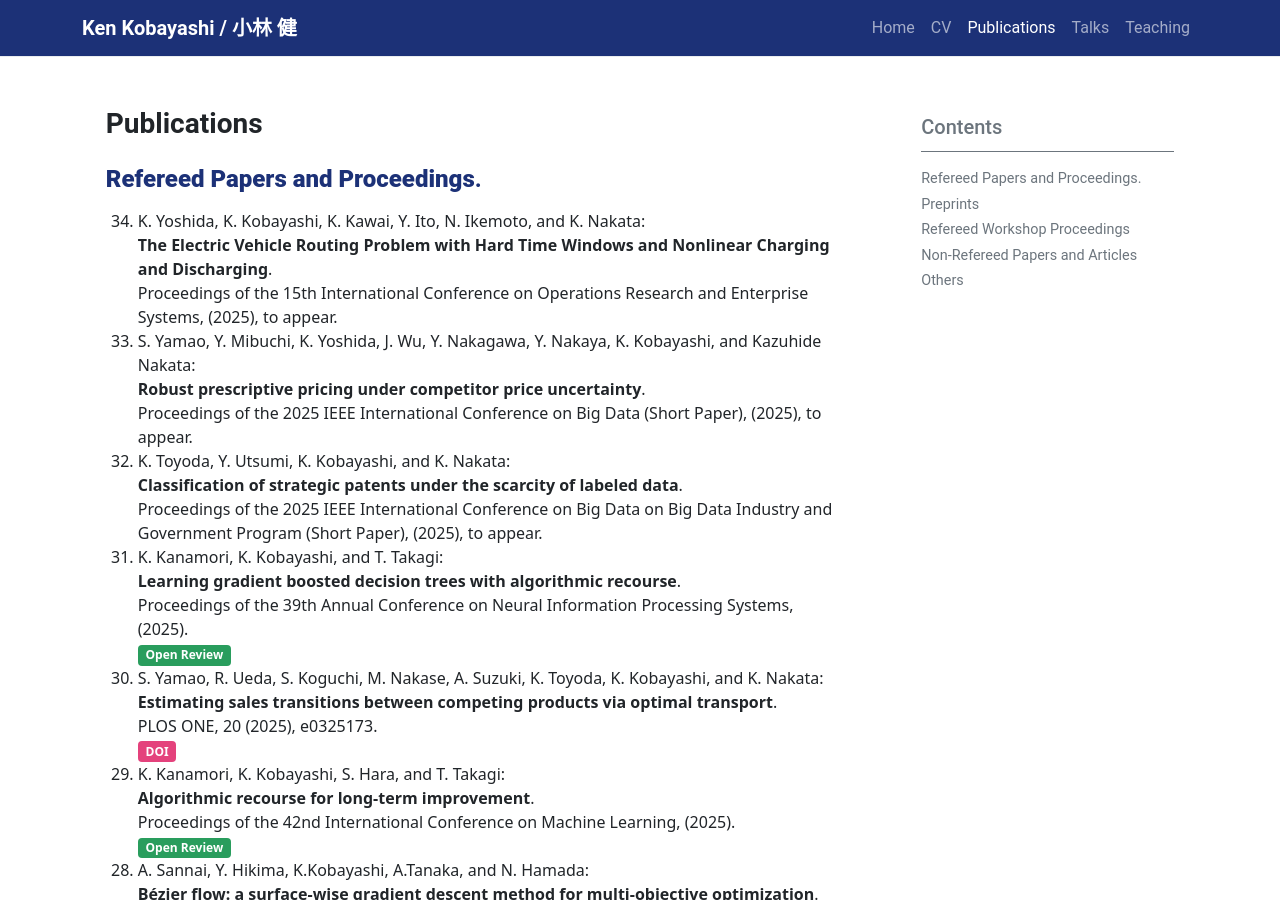
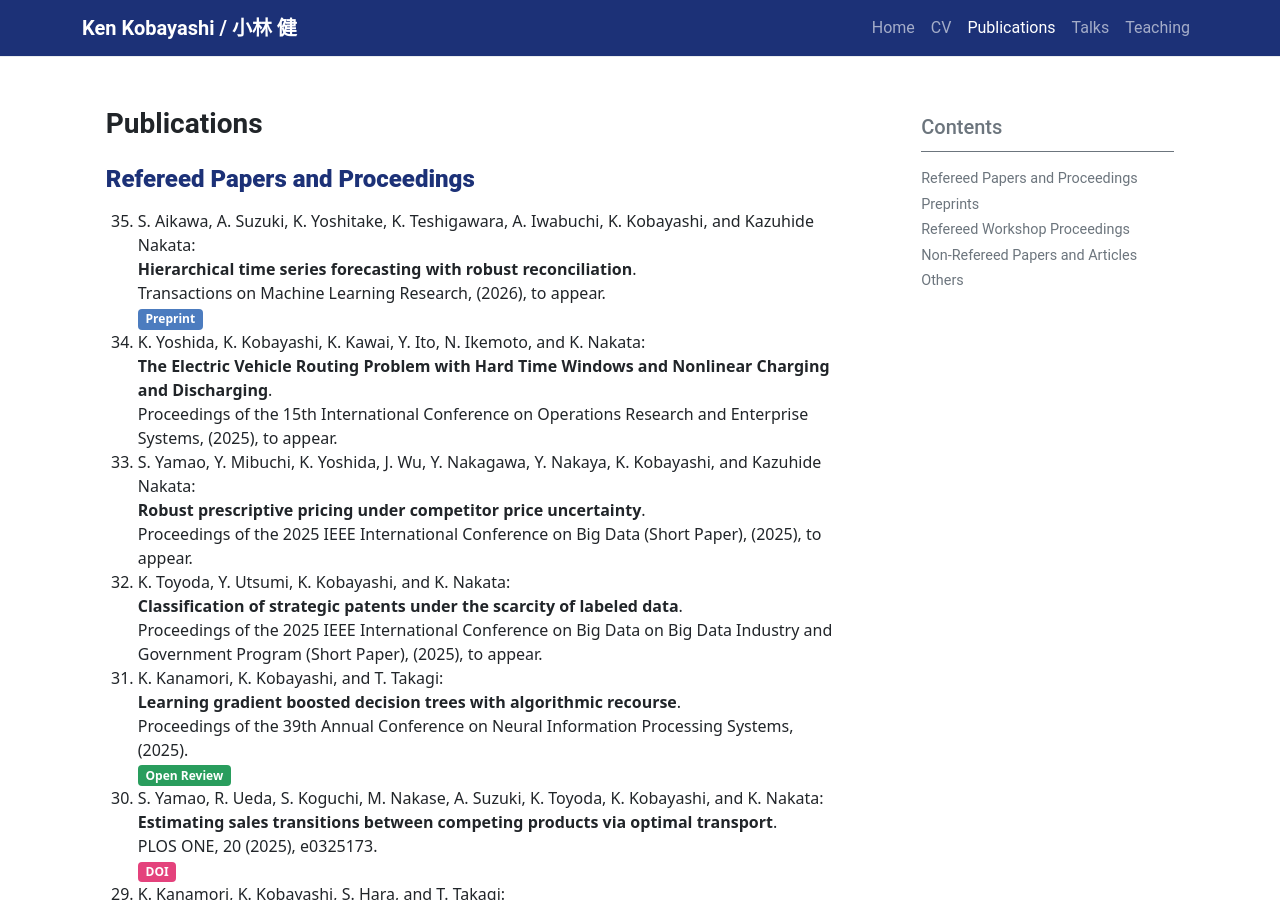
Before and after one commit to KenKoba2119/KenKoba2119.github.io, a Jekyll site: the page built from pages/publications.md, in a window 1280 px wide and 900 px high. Built offline with Jekyll 4.4.1, drawn with Linux system fonts in a browser that asks for light colours; some of the changed text lies outside the part shown.

Commit message:
add a paper

```diff
--- a/pages/publications.md
+++ b/pages/publications.md
@@ -6,11 +6,15 @@ toc: true
 
 # Publications
 
-## **Refereed Papers and Proceedings**.
+## **Refereed Papers and Proceedings**
+1. S. Aikawa, A. Suzuki, K. Yoshitake, K. Teshigawara, A. Iwabuchi, K. Kobayashi, and Kazuhide Nakata:
+**Hierarchical time series forecasting with robust reconciliation**.
+Transactions on Machine Learning Research, (2026), to appear.
+<span class="badge bg-info"> <a target="blank"  style="color:white;text-decoration:none" href="https://doi.org/10.48550/arXiv.2510.20383" >Preprint </a> </span>
 1. K. Yoshida, K. Kobayashi, K. Kawai, Y. Ito, N. Ikemoto, and K. Nakata:
 **The Electric Vehicle Routing Problem with Hard Time Windows and Nonlinear Charging and Discharging**.
 Proceedings of the 15th International Conference on Operations Research and Enterprise Systems, (2025), to appear.
-2. S. Yamao, Y. Mibuchi, K. Yoshida, J. Wu, Y. Nakagawa, Y. Nakaya, K. Kobayashi, and Kazuhide Nakata:
+1. S. Yamao, Y. Mibuchi, K. Yoshida, J. Wu, Y. Nakagawa, Y. Nakaya, K. Kobayashi, and Kazuhide Nakata:
 **Robust prescriptive pricing under competitor price uncertainty**.
 Proceedings of the 2025 IEEE International Conference on Big Data (Short Paper), (2025), to appear.
 1. K. Toyoda, Y. Utsumi, K. Kobayashi, and K. Nakata:
```
Also changed, not shown: other parts of pages/publications.md (+1 -4 lines).
